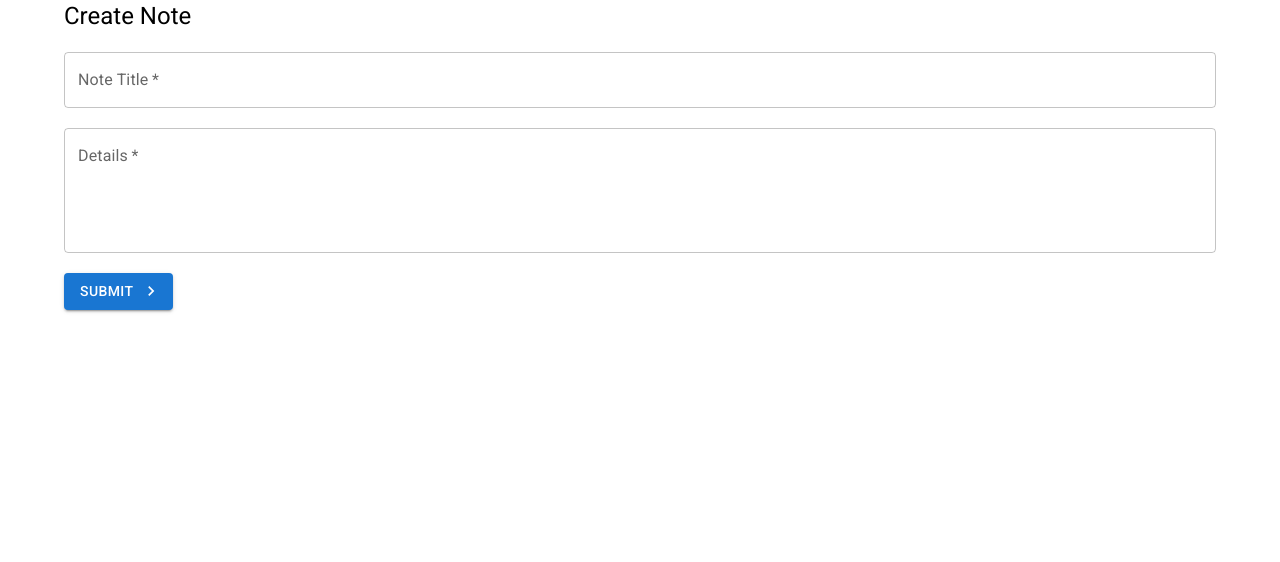
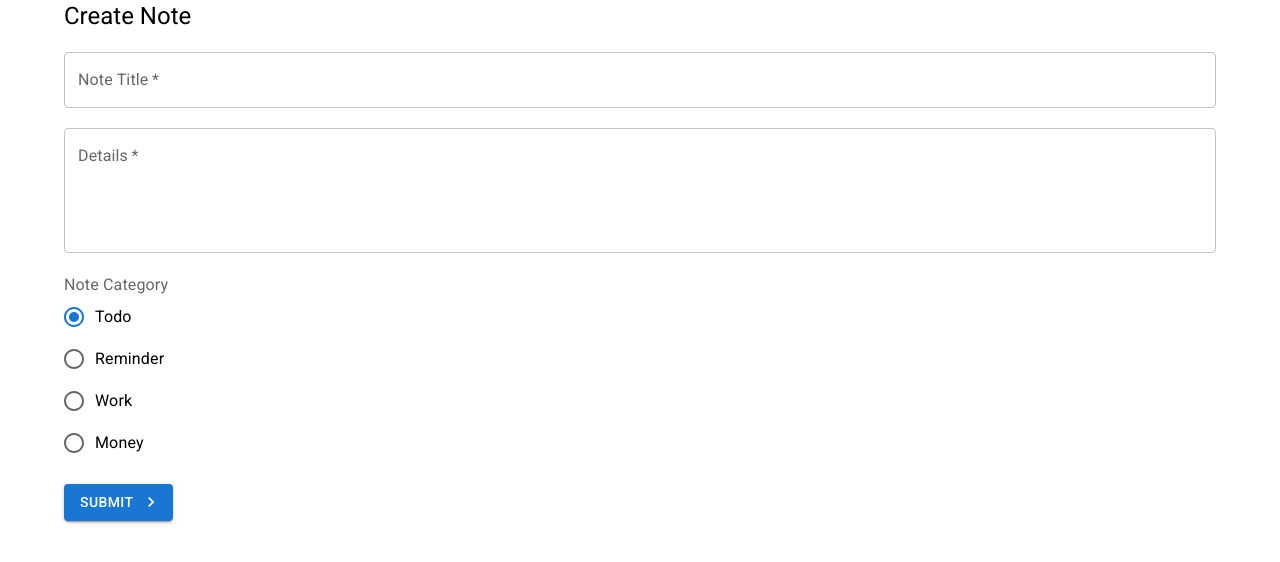
Before and after one commit to calebscode/material-ui-tut, a React (Vite) app: page /create in a window 1280 px wide. Shown: the top 562 px of the page. Built offline with nearby package versions, Linux system fonts and the light colour scheme.

Commit message:
form control

```diff
--- a/src/pages/Create.jsx
+++ b/src/pages/Create.jsx
@@ -1,8 +1,9 @@
-import { Container, TextField } from '@mui/material';
+import { Container, FormControl, FormControlLabel, FormLabel, RadioGroup, TextField } from '@mui/material';
 import { Button } from '@mui/material';
 import { Typography } from '@mui/material';
 import KeyboardArrowRightIcon from '@mui/icons-material/KeyboardArrowRight';
 import { useState } from 'react';
+import { Radio } from '@mui/material';
 
 const classes = {
   field : {
@@ -18,6 +19,7 @@ export default function Create() {
   const [details, setDetails] = useState('')
   const [titleError, setTitleError] = useState(false)
   const [detailsError, setDetailsError] = useState(false)
+  const [category, setCategory] = useState('todos')
 
   function handleSubmit(e) {
     e.preventDefault()
@@ -29,11 +31,13 @@ export default function Create() {
       const note = {
         title : title,
         details : details,
+        category : category,
         id : crypto.randomUUID()
       }
 
       setTitle('')
       setDetails('')
+      setCategory('todos')
       console.log(note)
     } else {
       console.log('failed to create new note')
@@ -67,6 +71,7 @@ export default function Create() {
           >
 
         </TextField>
+
         <TextField
           value={details}
           onChange={(e) => setDetails(e.target.value)}
@@ -81,6 +86,17 @@ export default function Create() {
           error={detailsError}
           >
         </TextField>
+
+        <FormControl sx={classes.field}>
+          <FormLabel>Note Category</FormLabel>
+            <RadioGroup value={category} onChange={(e) => setCategory(e.target.value)}>
+              <FormControlLabel value='todos' control={<Radio />} label='Todo'/>
+              <FormControlLabel value='reminders' control={<Radio />} label='Reminder'/>
+              <FormControlLabel value='work' control={<Radio />} label='Work'/>
+              <FormControlLabel value='money' control={<Radio />} label='Money'/>
+            </RadioGroup>
+        </FormControl>
+
         <Button
           type='submit'
           color='primary'
@@ -88,6 +104,7 @@ export default function Create() {
           endIcon={<KeyboardArrowRightIcon />}>
           Submit
         </Button>
+
       </form>
 
     </Container>
```
